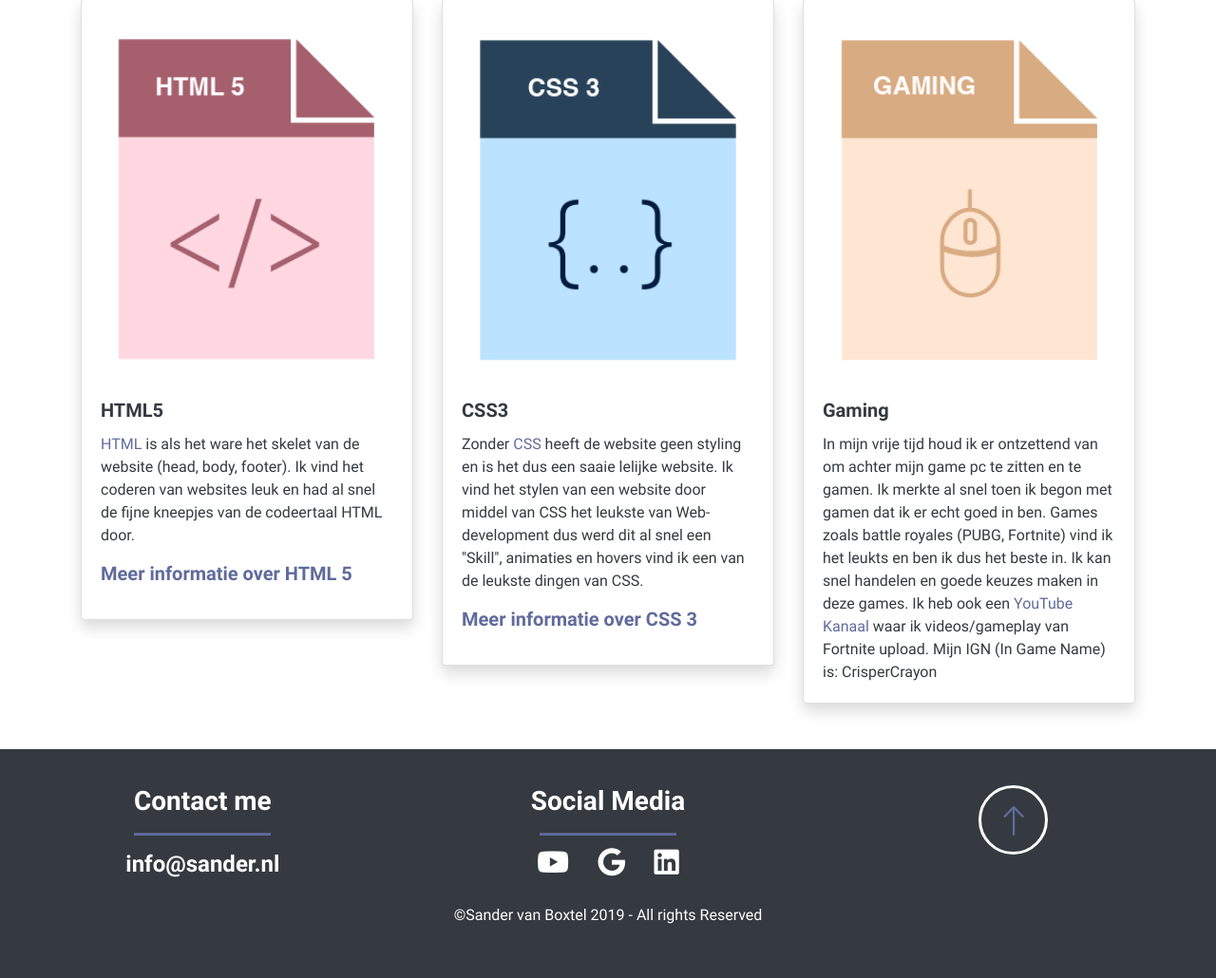
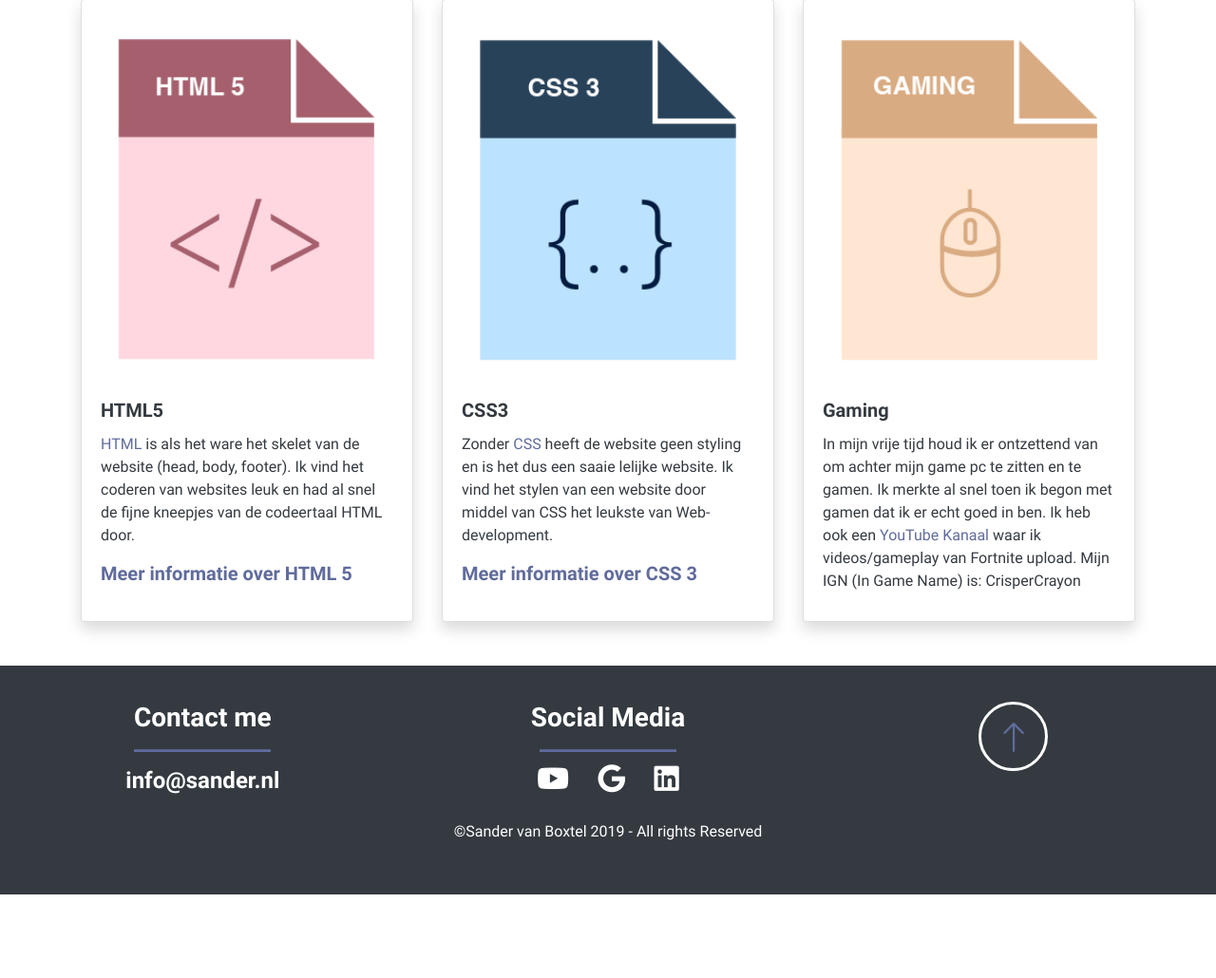
Before and after one commit to SandervanBoxtel/sandervanboxtel.github.io, a PHP site: page / in a window 1280 px wide. Shown: the part 1224-2254 px from the top of the page at 95% size. After the commit the page ends 2166 px from the top, so only its background shows below. Run offline with PHP 8.4, Linux system fonts and the light colour scheme; some libraries are stand-ins or nearby versions.

Commit message:
Update Text Cards
Update Height Textcards

```diff
--- a/css/sander-style.css
+++ b/css/sander-style.css
@@ -241,6 +241,7 @@ p {
 
 .card {
     margin-top: 30px;
+    height: 96%;
 }
 
 footer {
--- a/index.html
+++ b/index.html
@@ -130,7 +130,7 @@
                      </div>
                      <div class="card-body">
                         <h5 class="card-title">CSS3</h5>
-                        <p class="card-text">Zonder <a style="text-decoration: none;" class="txtboxstyling" href="https://nl.wikipedia.org/wiki/Cascading_Style_Sheets" target="_blank">CSS</a> heeft de website geen styling en is het dus een saaie lelijke website. Ik vind het stylen van een website door middel van CSS het leukste van Web-development dus werd dit al snel een "Skill", animaties en hovers vind ik een van de leukste dingen van CSS.
+                        <p class="card-text">Zonder <a style="text-decoration: none;" class="txtboxstyling" href="https://nl.wikipedia.org/wiki/Cascading_Style_Sheets" target="_blank">CSS</a> heeft de website geen styling en is het dus een saaie lelijke website. Ik vind het stylen van een website door middel van CSS het leukste van Web-development.
                            <h5><a href="#hidden1" style="text-decoration: none;" class="h5txtstyle" data-toggle="collapse">Meer informatie over CSS 3</a></h5>
                            <div id="hidden1" class="collapse">
                               <p>Met Cascading Style Sheets kan de vormgeving van elk element in een webpagina worden bepaald. Een element van een webpagina wordt gedefinieerd door het gebruik van een HTML-tag.</p>
@@ -146,7 +146,7 @@
                      </div>
                      <div class="card-body">
                         <h5 class="card-title">Gaming</h5>
-                        <p class="card-text">In mijn vrije tijd houd ik er ontzettend van om achter mijn game pc te zitten en te gamen. Ik merkte al snel toen ik begon met gamen dat ik er echt goed in ben. Games zoals battle royales (PUBG, Fortnite) vind ik het leukts en ben ik dus het beste in. Ik kan snel handelen en goede keuzes maken in deze games. Ik heb ook een <a style="text-decoration: none;" class="txtboxstyling" href="https://www.youtube.com/channel/UC1O7y9-Hz-pIm4g66UdJhHA?view_as=subscriber" target="_blank">YouTube Kanaal</a> waar ik videos/gameplay van Fortnite upload. Mijn IGN (In Game Name) is: CrisperCrayon</p>
+                        <p class="card-text">In mijn vrije tijd houd ik er ontzettend van om achter mijn game pc te zitten en te gamen. Ik merkte al snel toen ik begon met gamen dat ik er echt goed in ben. Ik heb ook een <a style="text-decoration: none;" class="txtboxstyling" href="https://www.youtube.com/channel/UC1O7y9-Hz-pIm4g66UdJhHA?view_as=subscriber" target="_blank">YouTube Kanaal</a> waar ik videos/gameplay van Fortnite upload. Mijn IGN (In Game Name) is: CrisperCrayon</p>
                      </div>
                   </div>
                </div>
```
Also changed, not shown: fonts/BebasNeue-Regular.ttf (deleted), 2 other files.
